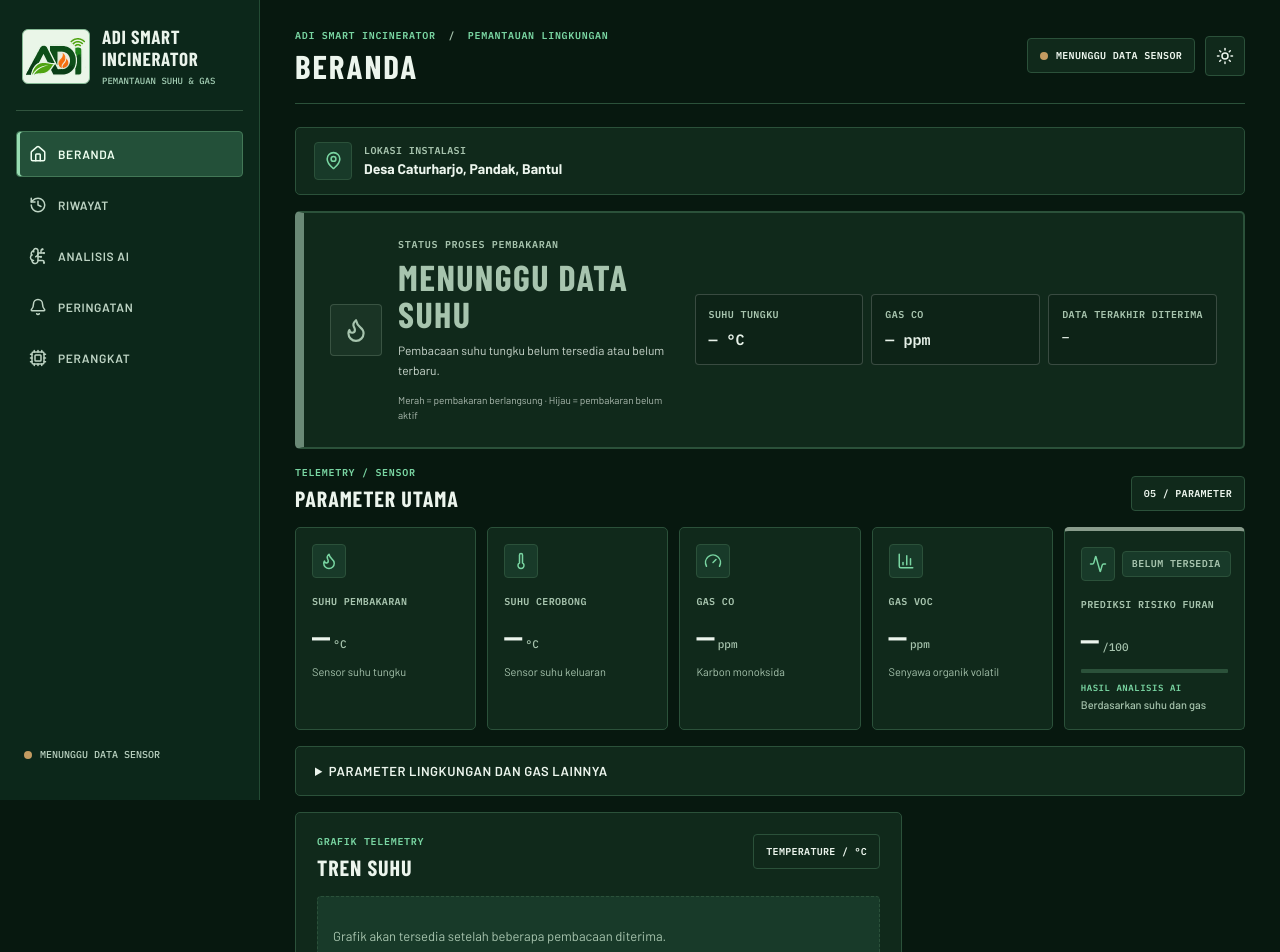
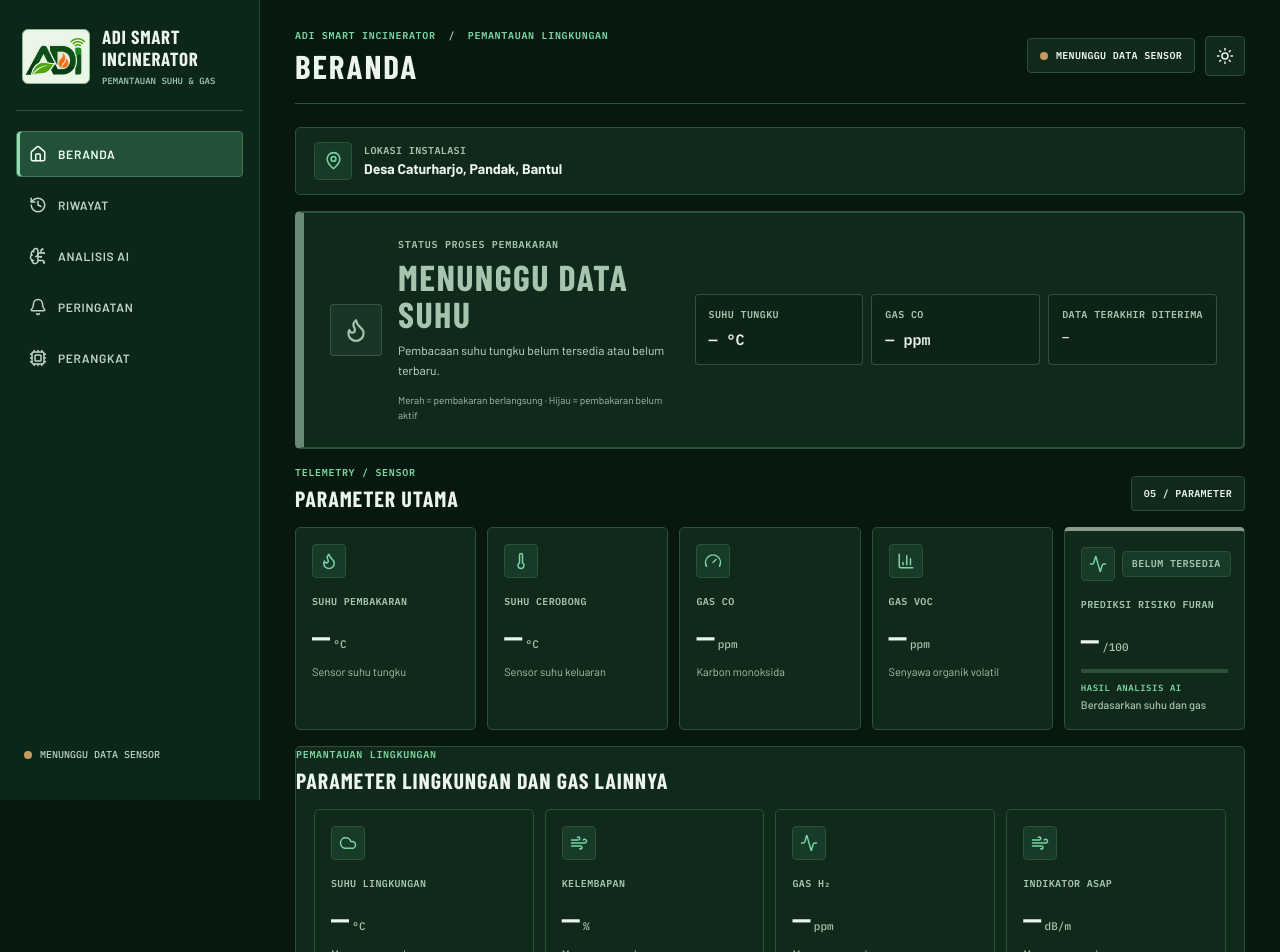
Before and after one commit to jrcoreid-repo/IoT_Incenerator_2026, a Next.js app: page / in a window 1280 px wide. Shown: the top 952 px of the page. Built offline with nearby package versions, Linux system fonts and the light colour scheme; a web font is replaced by a local one.

Commit message:
ux: show environmental and gas sensor cards permanently on homepage

```diff
--- a/components/dashboard-shell.tsx
+++ b/components/dashboard-shell.tsx
@@ -283,15 +283,17 @@ export default function DashboardShell({ mode = "client" }: { mode?: "client" |
                 </div>
               </article>
             </section>
-            <details className="panel extra-metrics">
-              <summary>Parameter lingkungan dan gas lainnya</summary>
-              <section className="metric-grid">
+            <section className="panel extra-metrics" aria-labelledby="extra-metrics-title">
+              <div className="panel-heading">
+                <div><p className="section-kicker">Pemantauan lingkungan</p><h2 id="extra-metrics-title">Parameter lingkungan dan gas lainnya</h2></div>
+              </div>
+              <div className="metric-grid">
                 <MetricCard title="Suhu lingkungan" value={display("ambient")} unit="°C" icon={Cloud} />
                 <MetricCard title="Kelembapan" value={display("humidity")} unit="%" icon={Wind} />
                 <MetricCard title="Gas H₂" value={display("h2")} unit="ppm" icon={Activity} />
                 <MetricCard title="Indikator asap" value={display("smoke", 3)} unit="dB/m" icon={Wind} />
-              </section>
-            </details>
+              </div>
+            </section>
             <section className="panel chart-panel">
               <div className="panel-heading"><div><p className="section-kicker">Grafik telemetry</p><h2>Tren suhu</h2></div><span className="chip">TEMPERATURE / °C</span></div>
               {showChart ? <div className="chart-wrap"><ResponsiveContainer width="100%" height="100%">
```
